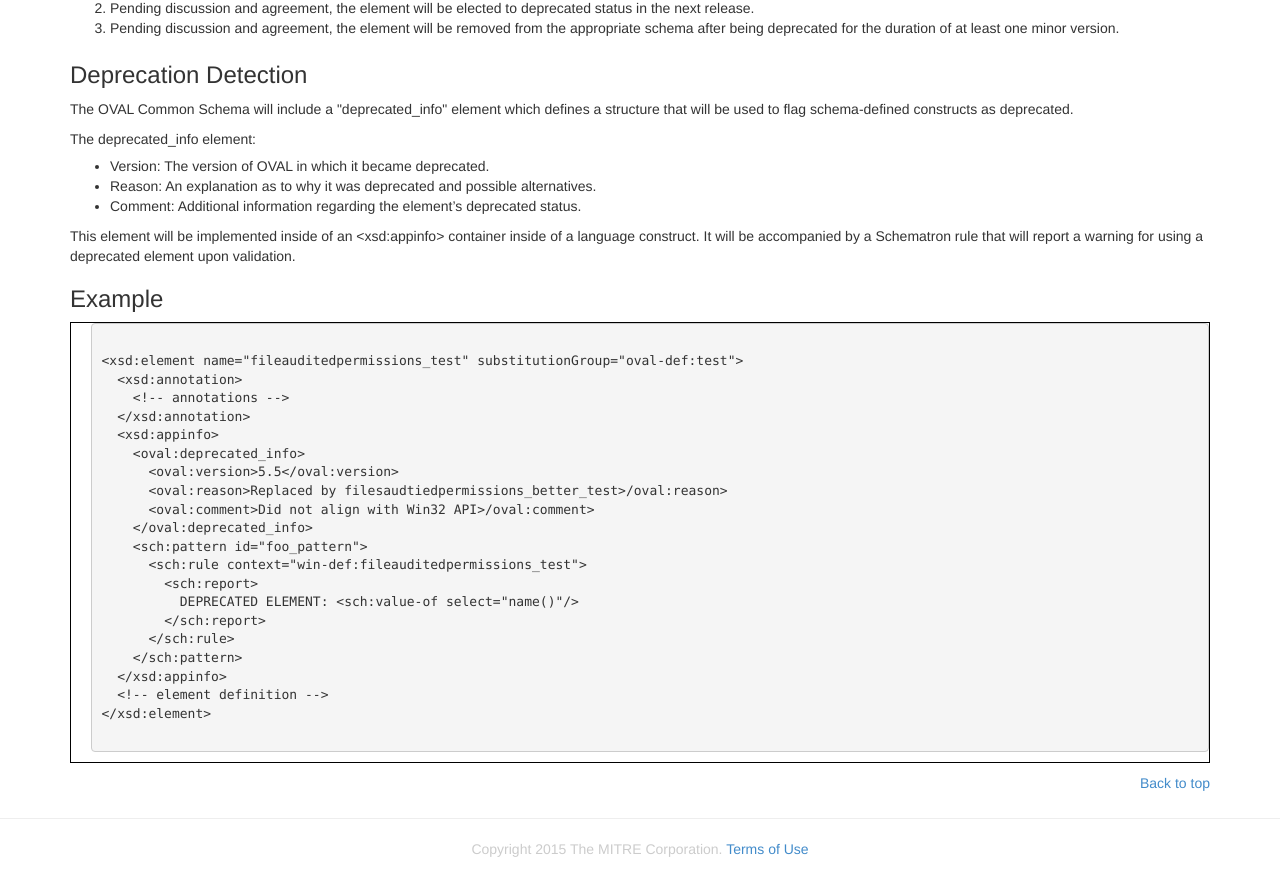
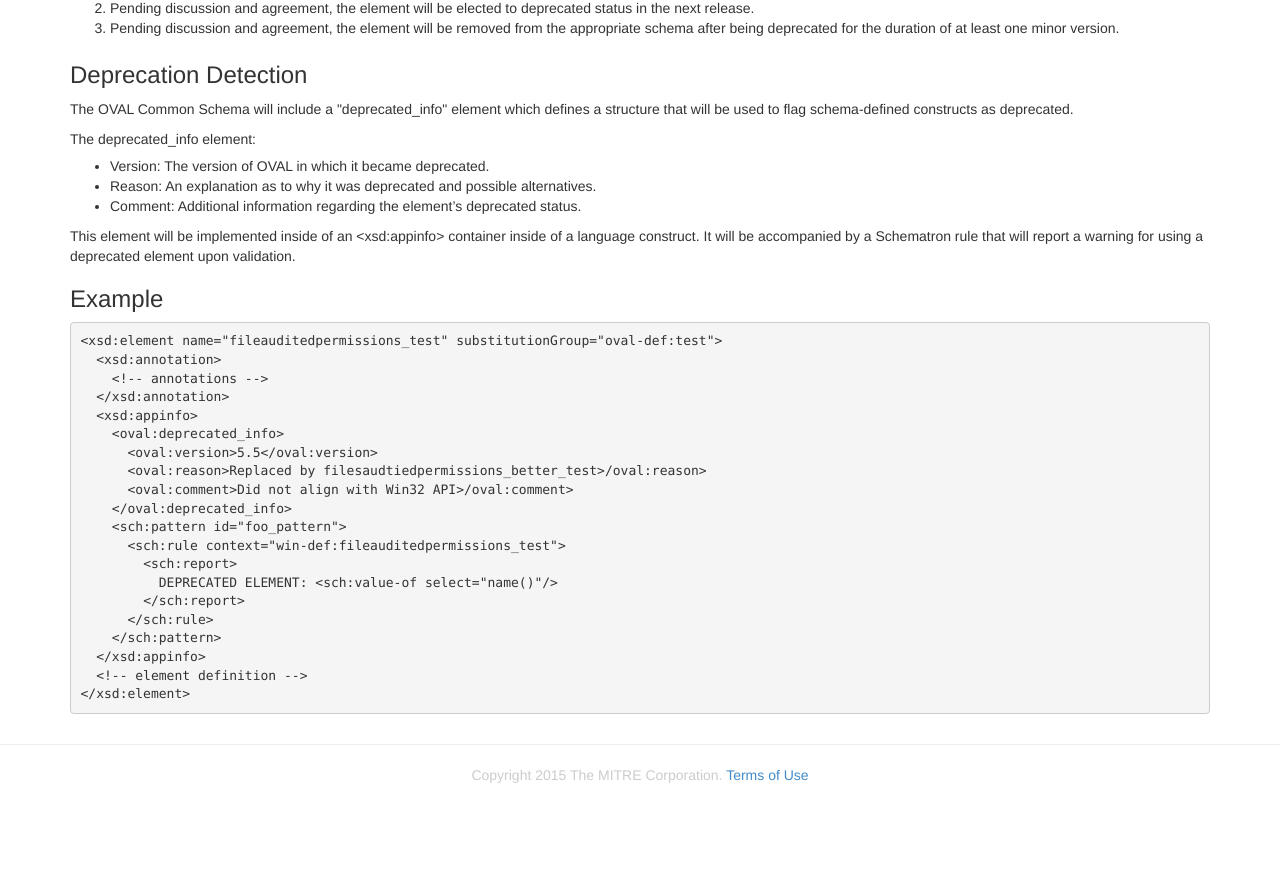
Before and after one commit to OVALProject/ovalproject.github.io, a Jekyll site: the page built from documentation/policy/deprecation/index.md, in a window 1280 px wide and 900 px high, scrolled down 711 px. Shown: the top 896 px of the window. Built offline with Jekyll 4.4.1, drawn with Linux system fonts in a browser that asks for light colours; Markdown is read by kramdown in place of the engine named in the settings; after the commit the page ends 1537 px from its top, so only the background shows below that.

Commit message:
first draft

```diff
--- a/documentation/policy/deprecation/index.md
+++ b/documentation/policy/deprecation/index.md
@@ -51,9 +51,7 @@ layout: flat
 
 <h3>Example</h3>
 
-<div class="ltgreybackground" style="border:1px solid #000000; padding-left:20px; font-size:80%; margin:10px auto">
 <pre>
-
 &lt;xsd:element name=&quot;fileauditedpermissions_test&quot; substitutionGroup=&quot;oval-def:test&quot;&gt;
   &lt;xsd:annotation&gt;
     &lt;!-- annotations --&gt;
@@ -74,8 +72,4 @@ layout: flat
   &lt;/xsd:appinfo&gt;
   &lt;!-- element definition --&gt;
 &lt;/xsd:element&gt;
-
 </pre>
-</div>
-
-<div align="right" style="margin:5px 0px 5px 0px; clear:right"><a class="backtop" href="#top">Back to top</a></div>
```
